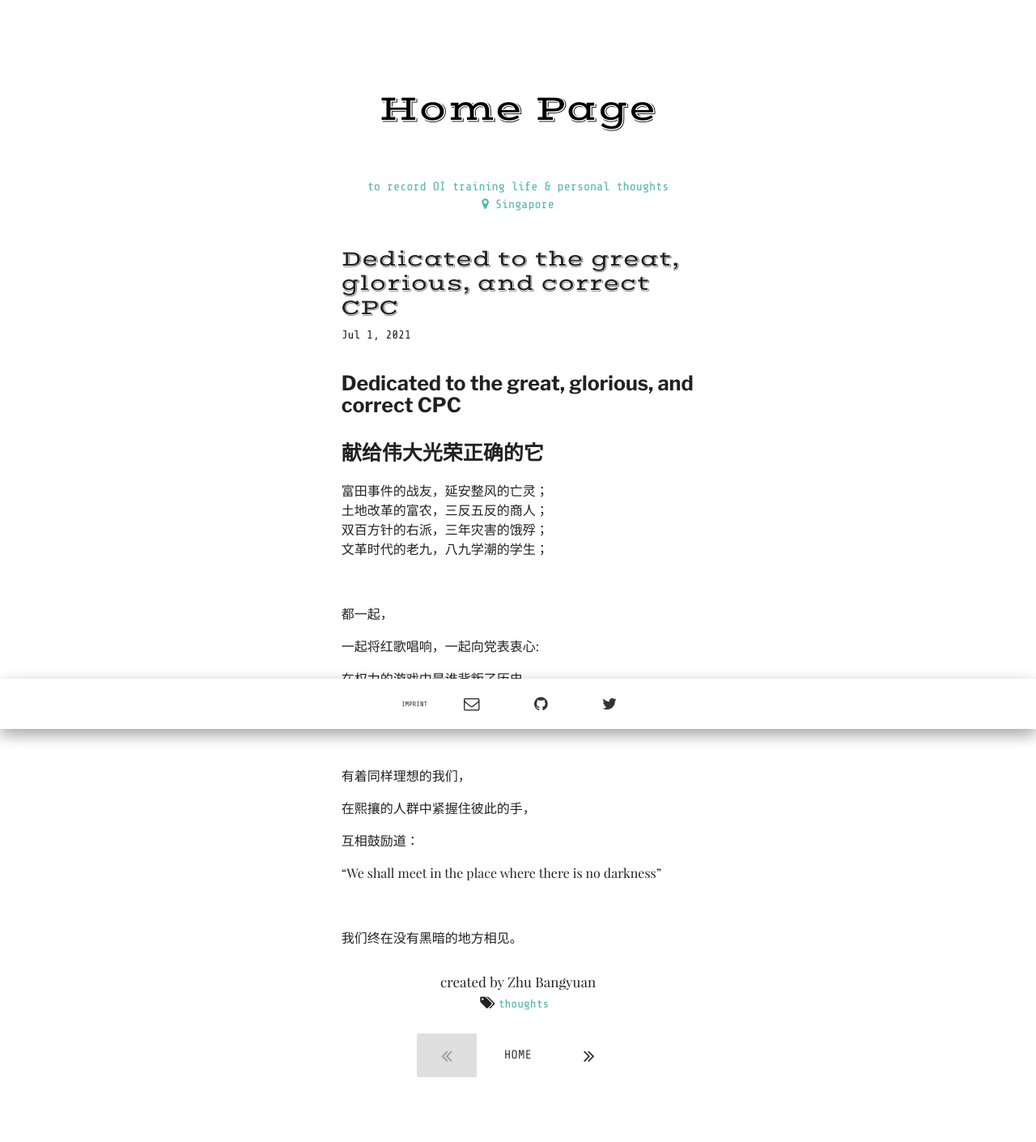
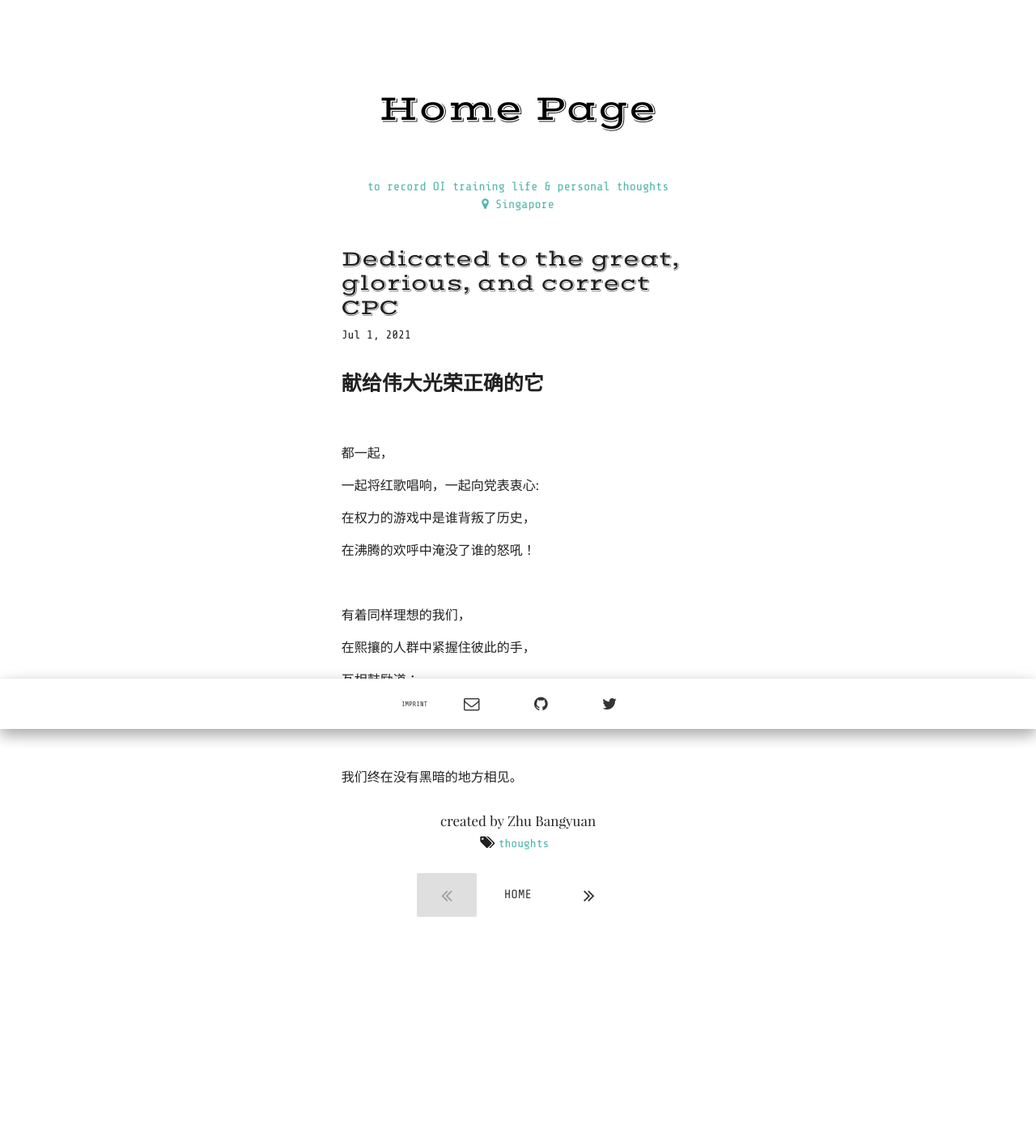
Before and after one commit to bangyuanzhu/bangyuanzhu.github.io, a Jekyll site: the page built from _posts/2021-07-01-cpc_100th_anniversary.md, in a window 1280 px wide. Shown: the whole page at 81% size. Built offline with Jekyll 4.4.1, drawn with Linux system fonts in a browser that asks for light colours; some web fonts are replaced; after the commit the page ends 1212 px from its top, so only the background shows below that.

Commit message:
Update 2021-07-01-cpc_100th_anniversary.md

```diff
--- a/_posts/2021-07-01-cpc_100th_anniversary.md
+++ b/_posts/2021-07-01-cpc_100th_anniversary.md
@@ -6,14 +6,7 @@ tags: ['thoughts']
 author: "Zhu Bangyuan"
 ---
 
-# Dedicated to the great, glorious, and correct CPC
-
 # 献给伟大光荣正确的它
-
-富田事件的战友，延安整风的亡灵；<br>
-土地改革的富农，三反五反的商人；<br>
-双百方针的右派，三年灾害的饿殍；<br>
-文革时代的老九，八九学潮的学生；<br>
 
 <br>
 
```
